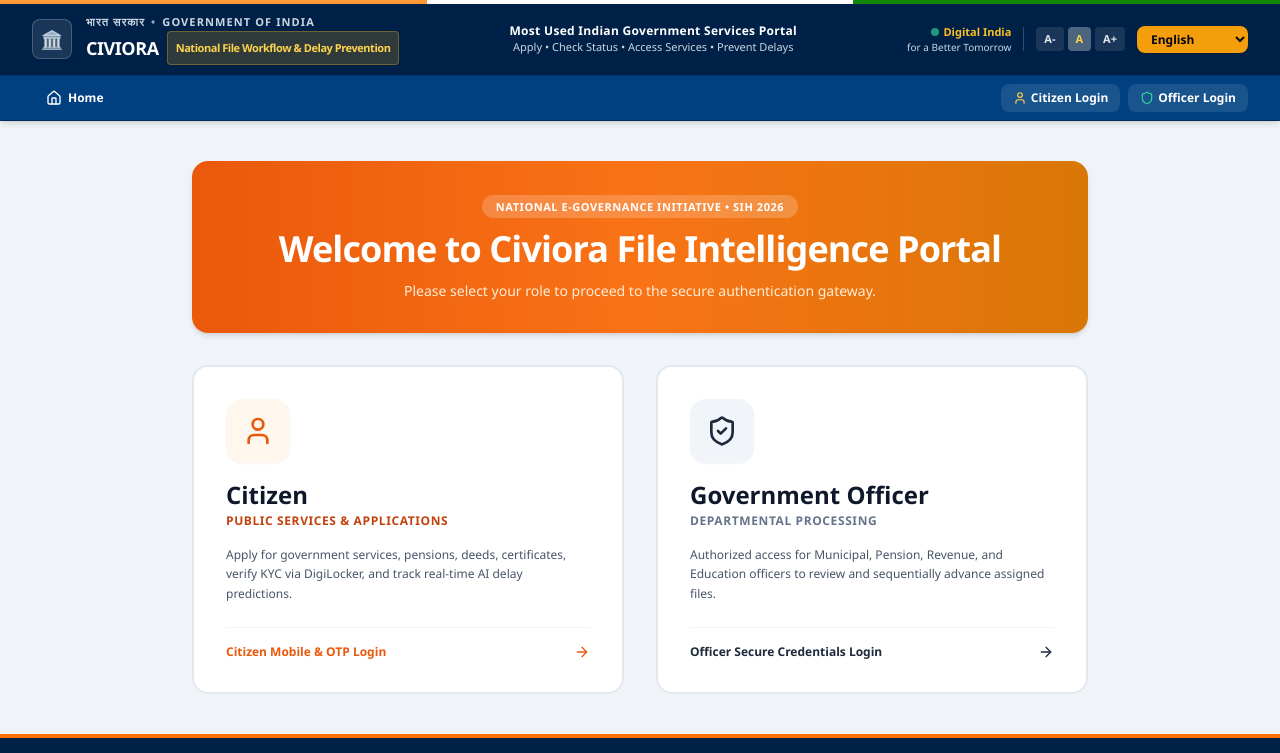
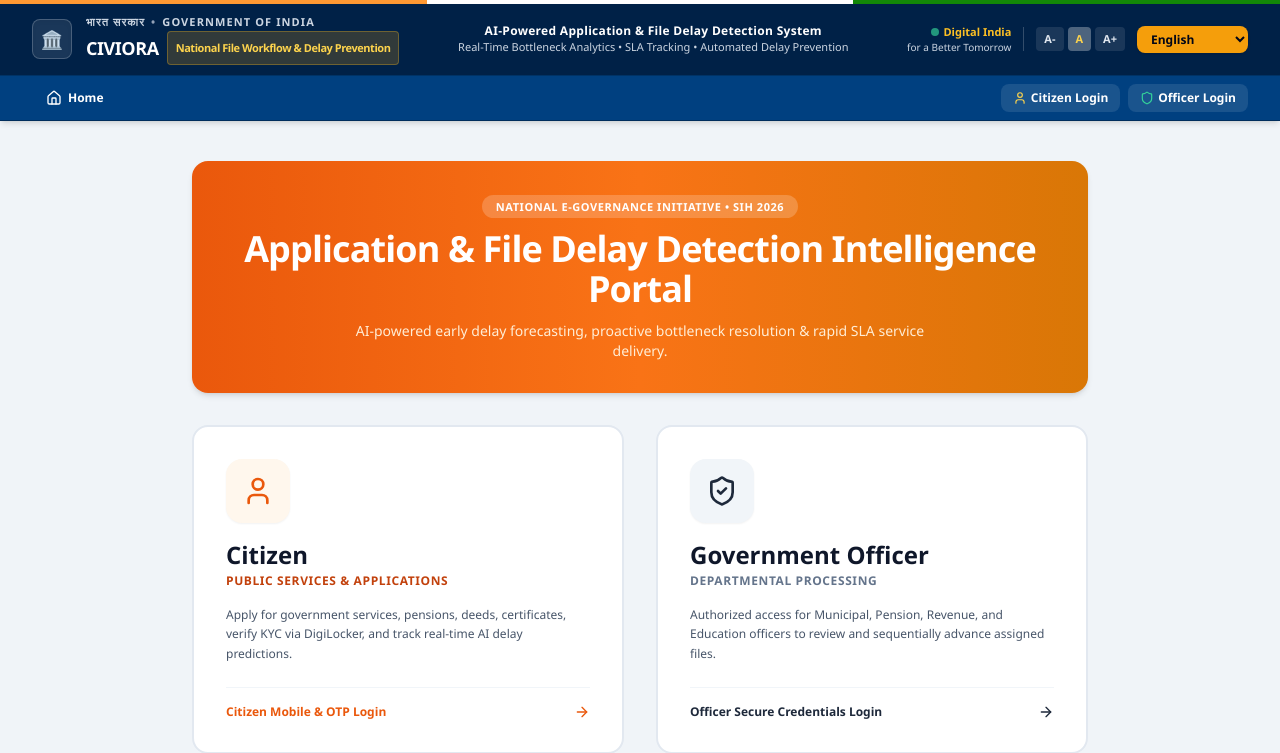
Before and after one commit to sundareswaran816/intelligent-delay-detection-SIH26, a FastAPI app: page / in a window 1280 px wide. Shown: the top 753 px of the page. Run offline with FastAPI, Linux system fonts and the light colour scheme; some libraries are stand-ins or nearby versions.

Commit message:
style: update header slogans to focus on AI file delay detection and SLA prevention

```diff
--- a/templates/base.html
+++ b/templates/base.html
@@ -92,8 +92,8 @@
 
                 <!-- Center: Slogan -->
                 <div class="hidden lg:block text-center text-xs">
-                    <div class="font-bold text-white tracking-wide" data-i18n="slogan_title">Most Used Indian Government Services Portal</div>
-                    <div class="text-[11px] text-slate-300 font-medium" data-i18n="slogan_sub">Apply • Check Status • Access Services • Prevent Delays</div>
+                    <div class="font-bold text-white tracking-wide" data-i18n="slogan_title">AI-Powered Application & File Delay Detection System</div>
+                    <div class="text-[11px] text-slate-300 font-medium" data-i18n="slogan_sub">Real-Time Bottleneck Analytics • SLA Tracking • Automated Delay Prevention</div>
                 </div>
 
                 <!-- Right: Digital India & Accessibility Controls (A- / A / A+ & Language Switcher) -->
@@ -259,8 +259,8 @@
             hi: {
                 gov_india_header: "<span>भारत सरकार</span> <span>•</span> <span>GOVERNMENT OF INDIA</span>",
                 portal_sub: "राष्ट्रीय फ़ाइल कार्यप्रवाह एवं विलंब रोकथाम प्रणाली",
-                slogan_title: "सर्वाधिक प्रयुक्त भारतीय सरकारी सेवा पोर्टल",
-                slogan_sub: "आवेदन करें • स्थिति जांचें • सेवाएं प्राप्त करें • विलंब रोकें",
+                slogan_title: "एआई-संचालित आवेदन एवं फ़ाइल विलंब पहचान प्रणाली",
+                slogan_sub: "वास्तविक समय बाधा विश्लेषण • एसएलए ट्रैकिंग • स्वचालित विलंब रोकथाम",
                 digital_india_sub: "एक बेहतर कल के लिए",
                 nav_home: "होम (मुख्य पृष्ठ)",
                 nav_logout: "लॉग आउट",
@@ -283,8 +283,8 @@
             ta: {
                 gov_india_header: "<span>இந்திய அரசு</span> <span>•</span> <span>GOVERNMENT OF INDIA</span>",
                 portal_sub: "தேசிய கோப்பு பணிப்பாய்வு மற்றும் தாமத தடுப்பு அமைப்பு",
-                slogan_title: "அதிகம் பயன்படுத்தப்படும் இந்திய அரசு சேவைகள் போர்டல்",
-                slogan_sub: "விண்ணப்பிக்கவும் • நிலையை அறியவும் • சேவைகளைப் பெறவும்",
+                slogan_title: "ஏஐ-ஆல் இயங்கும் விண்ணப்பம் & கோப்பு தாமத கண்டறிதல் அமைப்பு",
+                slogan_sub: "நிகழ்நேர நெரிசல் பகுப்பாய்வு • எஸ்.எல்.ஏ கண்காணிப்பு • தானியங்கி தாமத தடுப்பு",
                 digital_india_sub: "சிறந்த நாளைய விடியலுக்காக",
                 nav_home: "முகப்பு",
                 nav_logout: "வெளியேறு",
@@ -307,8 +307,8 @@
             en: {
                 gov_india_header: "<span>भारत सरकार</span> <span>•</span> <span>GOVERNMENT OF INDIA</span>",
                 portal_sub: "National File Workflow & Delay Prevention",
-                slogan_title: "Most Used Indian Government Services Portal",
-                slogan_sub: "Apply • Check Status • Access Services • Prevent Delays",
+                slogan_title: "AI-Powered Application & File Delay Detection System",
+                slogan_sub: "Real-Time Bottleneck Analytics • SLA Tracking • Automated Delay Prevention",
                 digital_india_sub: "for a Better Tomorrow",
                 nav_home: "Home",
                 nav_logout: "Logout",
--- a/templates/choose_role.html
+++ b/templates/choose_role.html
@@ -9,9 +9,9 @@
         <span class="px-3.5 py-1 bg-white/20 text-white text-[11px] font-bold rounded-full uppercase tracking-wider">
             National e-Governance Initiative • SIH 2026
         </span>
-        <h1 class="text-3xl sm:text-4xl font-black tracking-tight">Welcome to Civiora File Intelligence Portal</h1>
+        <h1 class="text-3xl sm:text-4xl font-black tracking-tight">Application & File Delay Detection Intelligence Portal</h1>
         <p class="text-orange-100 text-xs sm:text-sm max-w-xl mx-auto">
-            Please select your role to proceed to the secure authentication gateway.
+            AI-powered early delay forecasting, proactive bottleneck resolution & rapid SLA service delivery.
         </p>
     </div>
 
```
Also changed, not shown: 1 other file.
